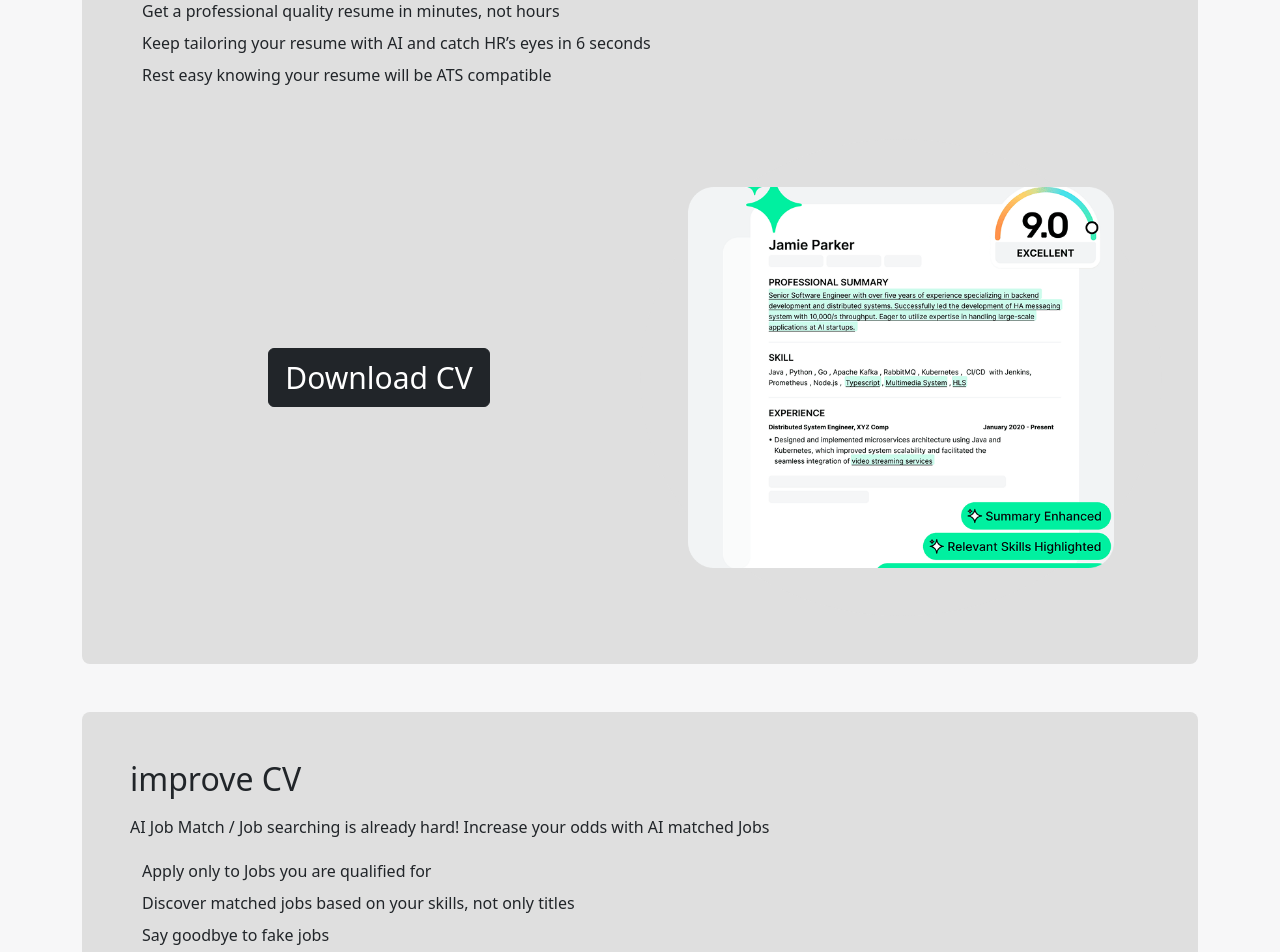
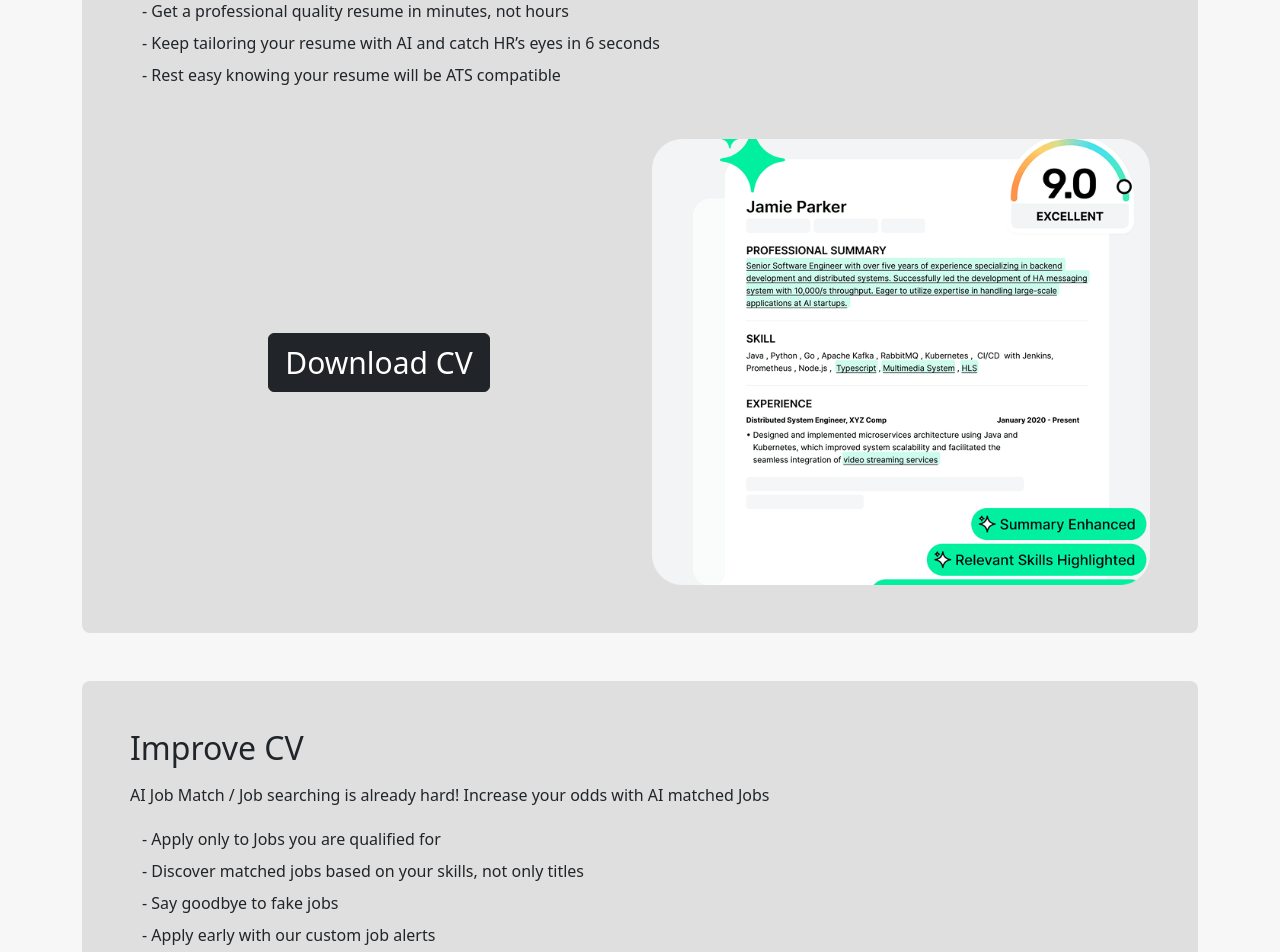
Before and after one commit to Usif-Wagdy/Academic-Guidance, a React (Create React App) app in the folder front-end/: page /cvbuilder in a window 1280 px wide. Shown: the part 740-1692 px from the top of the page. Built offline with nearby package versions, Linux system fonts and the light colour scheme.

Commit message:
fixed some animations

```diff
--- a/front-end/src/Website/CV Builder/CVBuilder.jsx
+++ b/front-end/src/Website/CV Builder/CVBuilder.jsx
@@ -1,8 +1,14 @@
-import { Button, Col, Container, Row } from "react-bootstrap";
+import { Button, Container, Row } from "react-bootstrap";
+import { motion } from "framer-motion";
 
 export default function CVBuilder() {
   return (
     <Container className="my-5">
+      <motion.div
+        initial={{ opacity: 0, y: 20 }}
+        animate={{ opacity: 1, y: 0 }}
+        transition={{ duration: 0.5 }}
+      >
         <div className="between-flex flex-wrap ">
           <div className="col-12 col-md-5 p-5 bg-secondary rounded-circle">
             <img src="/Assets/cv builder/man.png" className="w-100" alt="man" />
@@ -26,14 +32,14 @@ export default function CVBuilder() {
               </h2>
               <ul className="ms-4 mb-5 ">
                 <li className="py-1">
-                Get a professional quality resume in minutes, not hours
+                  - Get a professional quality resume in minutes, not hours
                 </li>
                 <li className="py-1">
-                Keep tailoring your resume with AI and catch HR’s eyes in 6
+                  - Keep tailoring your resume with AI and catch HR’s eyes in 6
                   seconds
                 </li>
                 <li className="py-1">
-                Rest easy knowing your resume will be ATS compatible
+                  - Rest easy knowing your resume will be ATS compatible
                 </li>
               </ul>
             </Row>
@@ -43,7 +49,7 @@ export default function CVBuilder() {
                   Download CV
                 </Button>
               </div>
-            <div className="col-12 col-md-6 p-5 bg-secondary rounded-circle">
+              <div className="col-12 col-md-6">
                 <img
                   src="/Assets/cv builder/n2.png"
                   className="w-100"
@@ -56,20 +62,24 @@ export default function CVBuilder() {
 
         <div className="my-5 bg-secondary rounded-3 p-5">
           <div>
-          <Row>
-            <h2 className="mb-3">improve CV</h2>
+            <Row className="mb-5">
+              <h2 className="mb-3">Improve CV</h2>
               <p>
                 AI Job Match / Job searching is already hard! Increase your odds
                 with AI matched Jobs
               </p>
 
-            <ul className="ms-4 mb-5 ">
-              <li className="py-1">Apply only to Jobs you are qualified for</li>
+              <ul className="px-4">
                 <li className="py-1">
-                Discover matched jobs based on your skills, not only titles
+                  - Apply only to Jobs you are qualified for
                 </li>
-              <li className="py-1">Say goodbye to fake jobs</li>
-              <li className="py-1">Apply early with our custom job alerts</li>
+                <li className="py-1">
+                  - Discover matched jobs based on your skills, not only titles
+                </li>
+                <li className="py-1">- Say goodbye to fake jobs</li>
+                <li className="py-1">
+                  - Apply early with our custom job alerts
+                </li>
               </ul>
             </Row>
             <Row>
@@ -78,7 +88,7 @@ export default function CVBuilder() {
                   Upload my CV
                 </Button>
               </div>
-            <div className="col-12 col-md-6 p-5 bg-secondary rounded-circle">
+              <div className="col-12 col-md-6">
                 <img
                   src="/Assets/cv builder/n1.png"
                   className="w-100"
@@ -88,6 +98,7 @@ export default function CVBuilder() {
             </Row>
           </div>
         </div>
+      </motion.div>
     </Container>
   );
 }
--- a/front-end/src/Website/blogs/Blogs.jsx
+++ b/front-end/src/Website/blogs/Blogs.jsx
@@ -23,7 +23,6 @@ export default function Blogs() {
       })
       .catch((error) => {
         console.error("Error fetching blogs:", error);
-        setLoading(false);
       });
   }, []);
 
```
Lines whose indentation alone changed are shown as unchanged.
